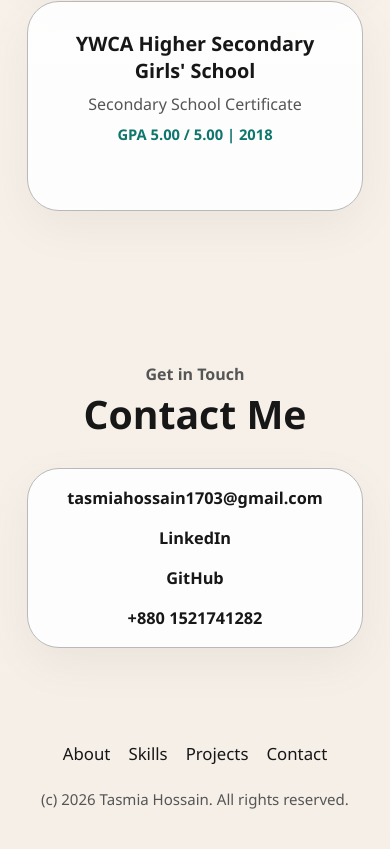
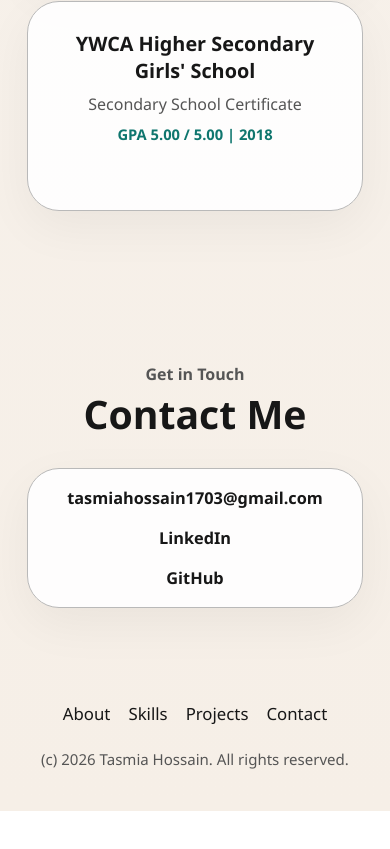
Before and after one commit to Tasmia-Hossain/Portfolio, a React (Create React App) app: page / in a window 390 px wide. Shown: the part 9526-10375 px from the top of the page. After the commit the page ends 10337 px from the top, so only its background shows below. Built offline with nearby package versions, Linux system fonts and the light colour scheme.

Commit message:
Remove phone number from contact details
Removed phone number from contact information.

```diff
--- a/src/App.js
+++ b/src/App.js
@@ -11,7 +11,6 @@ function getAsset(fileName) {
 
 const contact = {
   email: "tasmiahossain1703@gmail.com",
-  phone: "+880 1521741282",
   location: "Dhaka, Bangladesh",
   github: "https://github.com/Tasmia-Hossain",
   linkedin: "https://linkedin.com/in/tasmia-hossain-kashfia",
@@ -317,7 +316,6 @@ function App() {
           <a href={`mailto:${contact.email}`}>{contact.email}</a>
           <a href={contact.linkedin} target="_blank" rel="noreferrer">LinkedIn</a>
           <a href={contact.github} target="_blank" rel="noreferrer">GitHub</a>
-          <a href={`tel:${contact.phone.replaceAll(" ", "")}`}>{contact.phone}</a>
         </div>
       </section>
 
```
